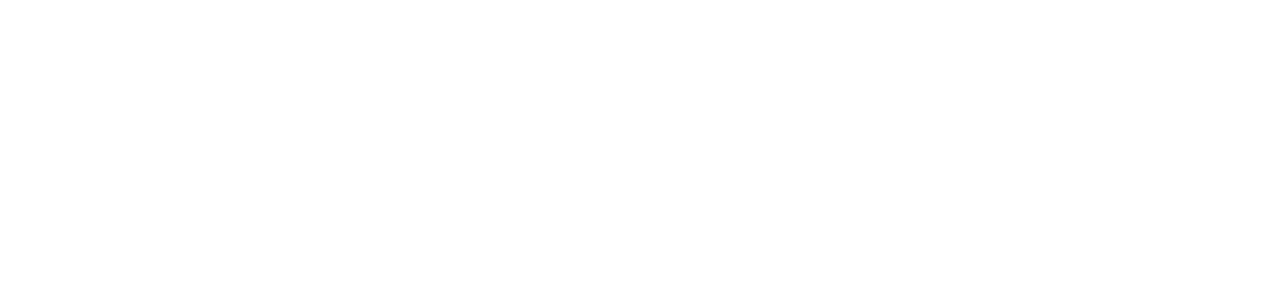
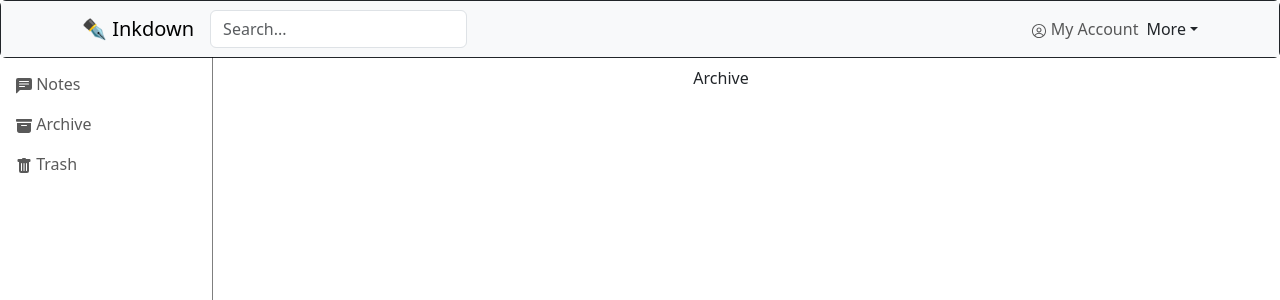
Before and after one commit to Ciezo/demo-react-app, a React (Create React App) app: page /username/archive in a window 1280 px wide. Before the commit this address had no page. Shown: the top 300 px of the page. Built offline with nearby package versions, Linux system fonts and the light colour scheme.

Commit message:
Trash and Archive pages

```diff
--- a/src/App.js
+++ b/src/App.js
@@ -9,6 +9,8 @@
 import Contribute from "./pages/Contribute";
 import DataCollection from "./pages/DataCollection";
 import UserHome from "./pages/UserHome";
+import UserNotesArchive from "./pages/UserNotesArchive";
+import UserNotesTrash from "./pages/UserNotesTrash";
 
 function App() {
   return (
@@ -24,6 +26,8 @@
           <Route path="/contribute" Component={Contribute} />
           <Route path="/data-collection" Component={DataCollection} />
           <Route path="/username/home" Component={UserHome} />
+          <Route path="/username/archive" Component={UserNotesArchive} />
+          <Route path="/username/trash" Component={UserNotesTrash} />
         </Routes>
       </div>
     </Router>
--- a/src/components/Sidebar.jsx
+++ b/src/components/Sidebar.jsx
@@ -20,12 +20,12 @@
               </Nav.Link>
             </Nav.Item>
             <Nav.Item>
-              <Nav.Link href="/archive">
+              <Nav.Link href="/username/archive">
                 <BsArchiveFill className="mr-2" /> Archive
               </Nav.Link>
             </Nav.Item>
             <Nav.Item>
-              <Nav.Link href="/trash">
+              <Nav.Link href="/username/trash">
                 <BsFillTrashFill className="mr-2" /> Trash
               </Nav.Link>
             </Nav.Item>
--- /dev/null
+++ b/src/pages/UserNotesArchive.jsx
@@ -0,0 +1,34 @@
+import React from "react";
+import UserHomeNavbar from "../components/UserHomeNavbar";
+import { Container, Row, Col } from "react-bootstrap";
+import Sidebar from "../components/Sidebar";
+import { getUserCookie } from "../utils/GetUserCookie";
+
+function UserNotesArchive() {
+  let usernameCookie = getUserCookie("username");
+
+  return (
+    <>
+      <UserHomeNavbar username={usernameCookie} />
+
+      {/* Main user content goes here */}
+      <main>
+        <Container fluid="lg">
+          <Row>
+            <Col xs={2}>
+              <Sidebar />
+            </Col>
+
+            <Col lg={10} className="mx-auto my-2">
+              <Container className="d-flex justify-content-center">
+                Archive
+              </Container>
+            </Col>
+          </Row>
+        </Container>
+      </main>
+    </>
+  );
+}
+
+export default UserNotesArchive;
--- /dev/null
+++ b/src/pages/UserNotesTrash.jsx
@@ -0,0 +1,34 @@
+import React from "react";
+import UserHomeNavbar from "../components/UserHomeNavbar";
+import { Container, Row, Col } from "react-bootstrap";
+import Sidebar from "../components/Sidebar";
+import { getUserCookie } from "../utils/GetUserCookie";
+
+function UserNotesTrash() {
+  let usernameCookie = getUserCookie("username");
+
+  return (
+    <>
+      <UserHomeNavbar username={usernameCookie} />
+
+      {/* Main user content goes here */}
+      <main>
+        <Container fluid="lg">
+          <Row>
+            <Col xs={2}>
+              <Sidebar />
+            </Col>
+
+            <Col lg={10} className="mx-auto my-2">
+              <Container className="d-flex justify-content-center">
+                Trash
+              </Container>
+            </Col>
+          </Row>
+        </Container>
+      </main>
+    </>
+  );
+}
+
+export default UserNotesTrash;
```
Also changed, not shown: 1 other file (tests, documents, lock files or other folders).
